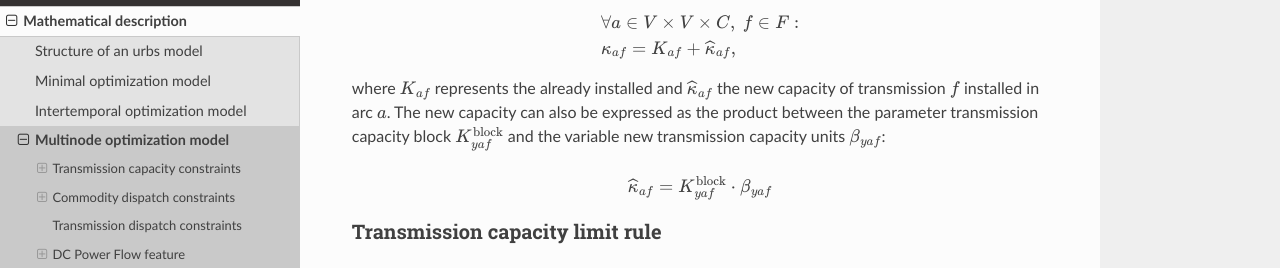
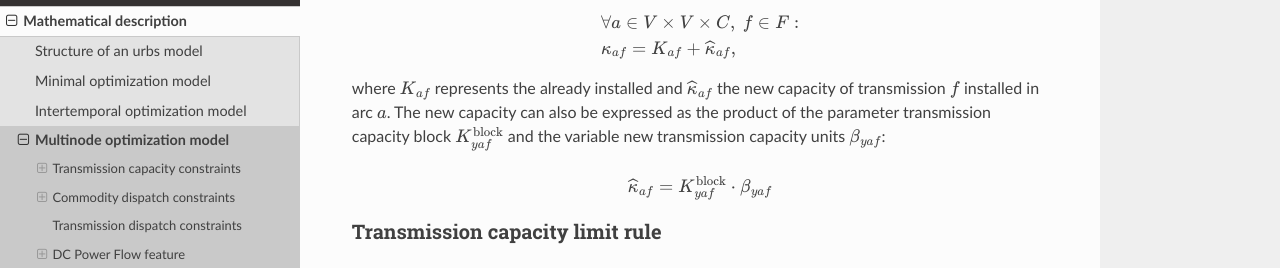
Before and after one commit to tum-ens/urbs, a Sphinx documentation site: the page built from doc/theorydoc/multinode_prob.rst, in a window 1280 px wide and 900 px high, scrolled down 853 px. Shown: the part 155-423 px from the top of the window. Built offline with Sphinx 7.4.7 and the Read the Docs theme 2.0.0, drawn with Linux system fonts in a browser that asks for light colours.

Commit message:
Update multinode_prob.rst
product between->of

```diff
--- a/doc/theorydoc/multinode_prob.rst
+++ b/doc/theorydoc/multinode_prob.rst
@@ -64,7 +64,7 @@ capacity is then calculated similar to process capacities in the minimal model:
 where :math:`K_{af}` represents the already installed and
 :math:`\widehat{\kappa}_{af}` the new capacity of transmission :math:`f`
 installed in arc :math:`a`. The new capacity can also be expressed as the product
-between the parameter transmission capacity block :math:`{K}_{yaf}^\text{block}`
+of the parameter transmission capacity block :math:`{K}_{yaf}^\text{block}`
 and the variable new transmission capacity units :math:`\beta_{yaf}`:
 
 .. math::
```
